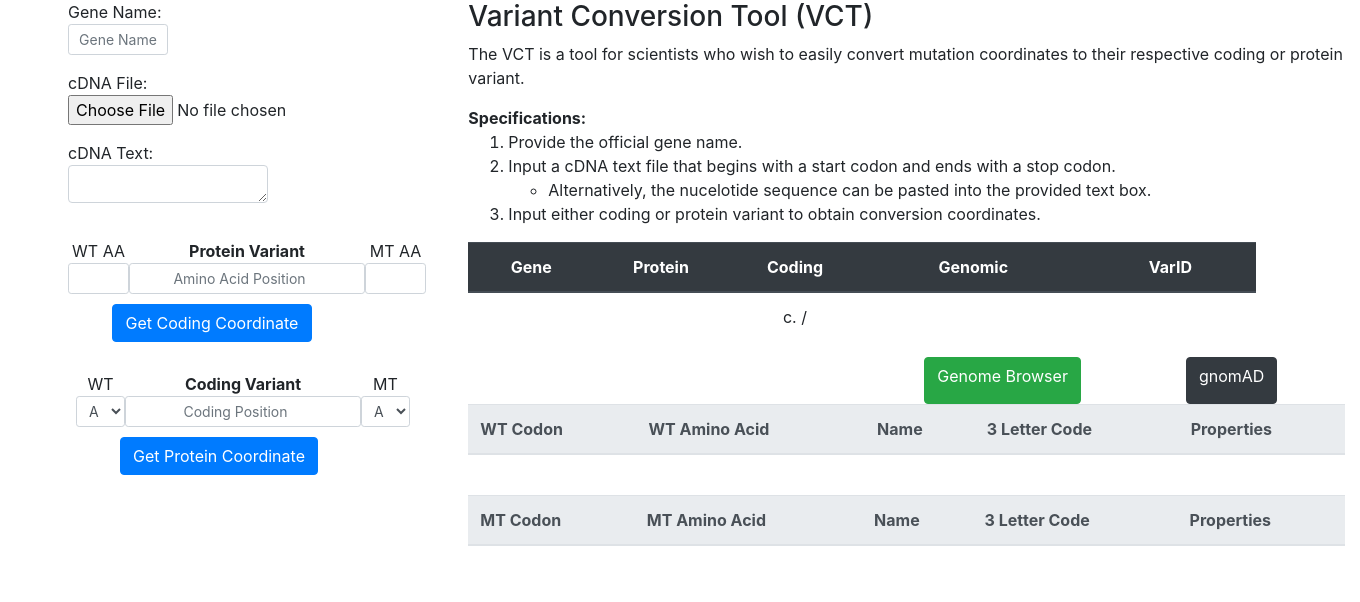
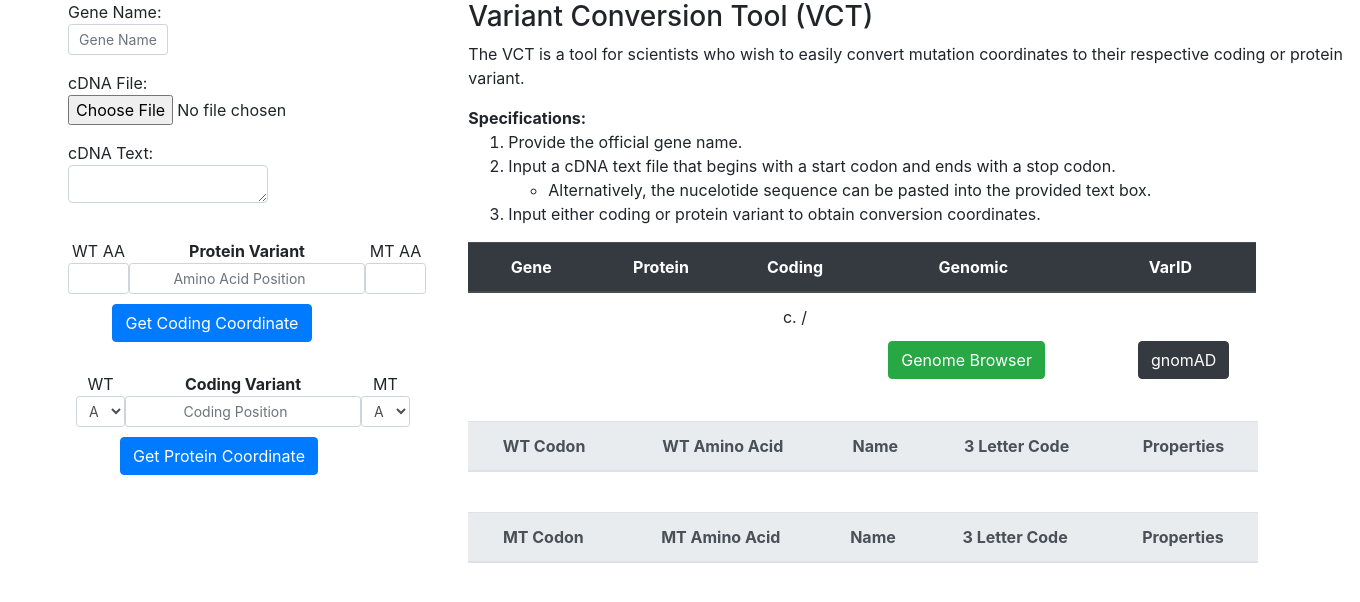
Before and after one commit to JustinzGit/variant_conversion_tool, a Django app: template conversion/templates/conversion/coding.html in a window 1360 px wide. Shown: the part 50-652 px from the top of the page. Run offline with Django 3.2, Linux system fonts and the light colour scheme; the template is opened without the code that fills it, so the values that code supplies are empty; some libraries are stand-ins or nearby versions.

Commit message:
styling modifications

```diff
--- a/conversion/static/conversion/styles.css
+++ b/conversion/static/conversion/styles.css
@@ -1,3 +1,12 @@
+.col-md-4 {
+    padding-left: 5%;
+    padding-top: 50px;
+}
+
+.col-md-8 {
+    padding-top: 50px;
+}
+
 /*Gene name input*/
 #gene_name {
     width: 100px;
@@ -7,16 +16,6 @@
 #textbox {
     width: 200px;
 }
-
-.col-md-4 {
-    padding-left: 5%;
-    padding-top: 50px;
-}
-
-.col-md-8 {
-    padding-top: 50px;
-}
-
 
 /*Protein variant div*/
 #aa_input{
@@ -42,21 +41,11 @@
     margin-left: 44px;
 }
 
-
-
-
-
-
-
 /*NT input div*/
 #nt_input {
     width: 400px;
     margin-left: 8px;
 }
-
-/* #nt_input > select {
-    width: 50px;
-} */
 
 /*Selections for nt input*/
 #nt_input, #wt_nt, #nt_location, #mt_nt{
@@ -73,21 +62,14 @@
     padding-bottom: 40px;
 }
 
-
 ::-webkit-input-placeholder {
     text-align: center;
   }
 
 
-#variant_table, #aa_table{
-    width: 900px;
-}
-
-#aa_table {
-    margin-top: 20px;
-}
-
 #aa_table tr > th {
+    padding-top: 10px;
+    padding-bottom: 10px;
     background-color: #f2f2f2;
 }
 
@@ -96,20 +78,45 @@
     border-bottom: 1px solid #ddd;
 }
 
-
 #gnomad_table, #variant_table, #aa_table th, td{
     text-align: center;
 }
 
-#buttons, #browser_button, #gnomad_button {
+#variant_table, #aa_table {
+    width: 900px;
+}
+
+#variant_table {
+    margin-bottom: 0px;
+}
+
+#browser_button, #gnomad_button {
     float: left;
-    padding-bottom: 15px;
 }
 
 #browser_button {
-    margin-left: 456px;
+    margin-left: 420px;
 }
 
 #gnomad_button{
-    margin-left: 105px;
+    margin-left: 93px;
 }
+
+#wt_info {
+    text-align: center;
+    margin-top: 80px;
+    width: 790px;
+}
+
+#wt_info #mt_info tr > th {
+    width: 200px;
+}
+
+#mt_info, #gnomad_table {
+    text-align: center;
+    width: 790px;
+}
+
+#gnomad_table {
+    margin-top: 50px;
+}
```
